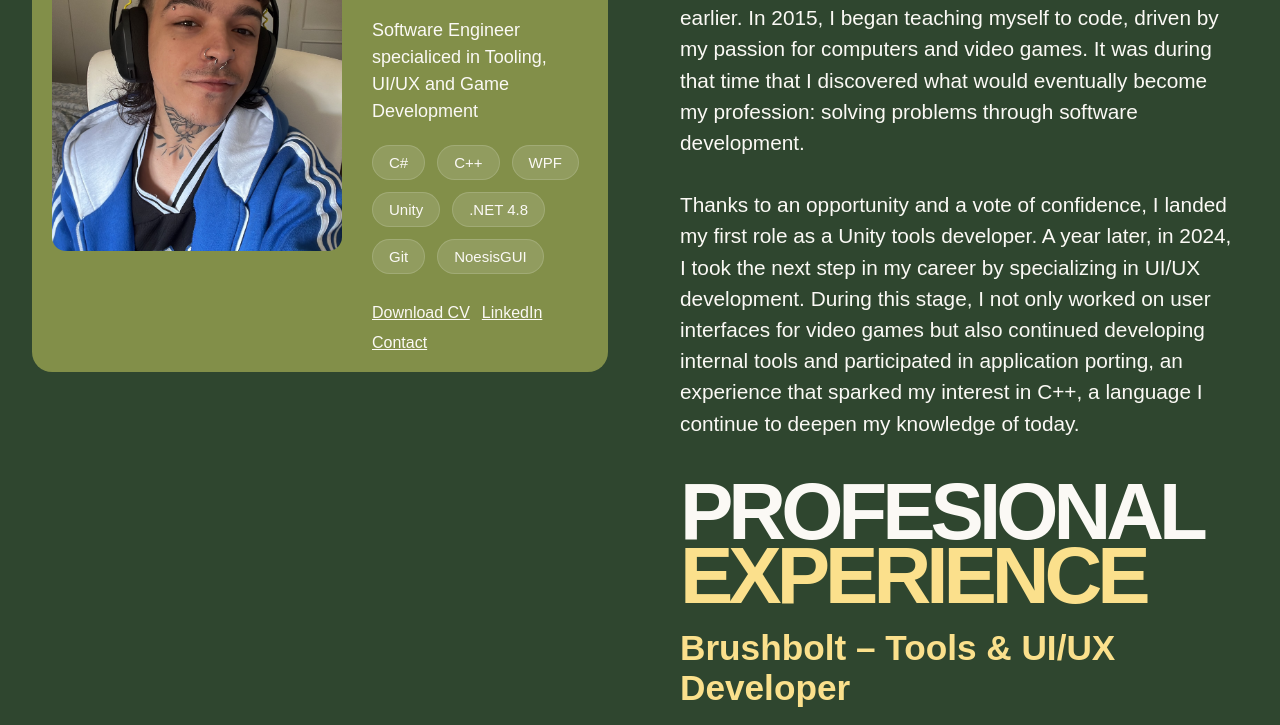
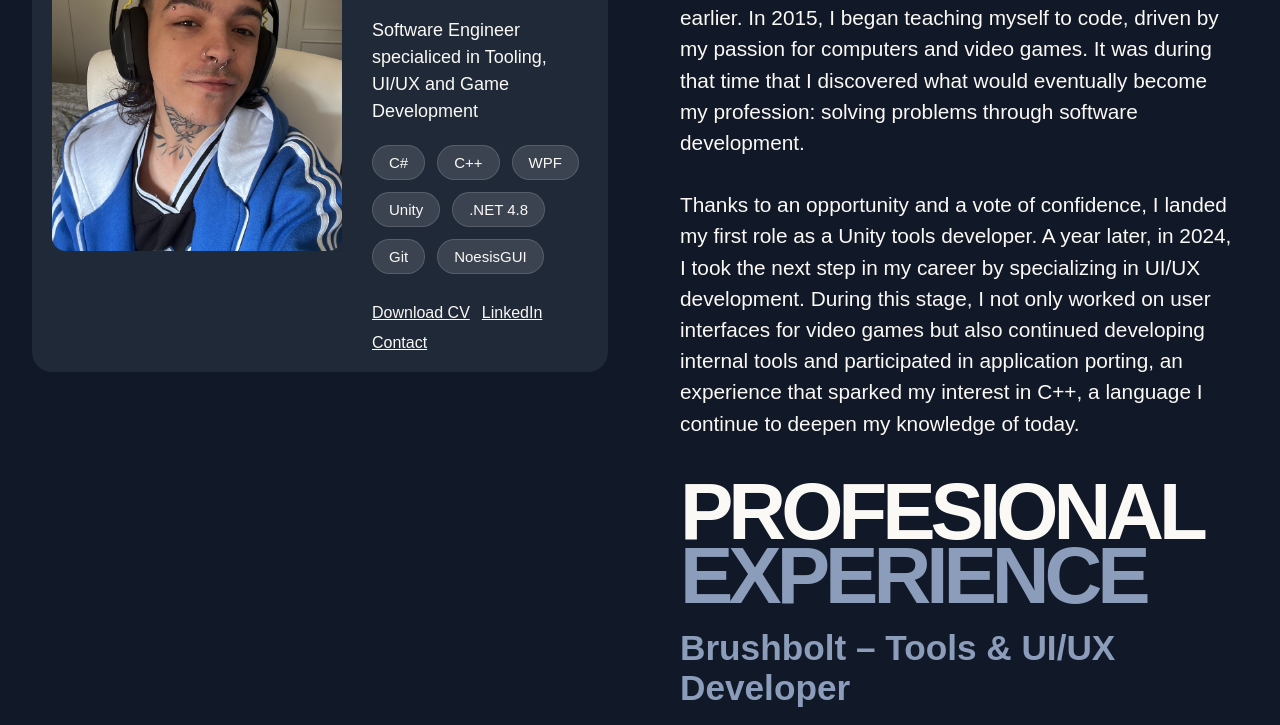
Before and after one commit to lleondlg05/WhoAmI, a plain HTML site: page index.html in a window 1280 px wide. Shown: the part 259-984 px from the top of the page. Drawn offline with nearby package versions, Linux system fonts and the light colour scheme.

Commit message:
Changed web colors

```diff
--- a/css/style.css
+++ b/css/style.css
@@ -1,16 +1,16 @@
 :root {
-    --bg: #2f462f;
+    --bg: #111827;
     --text: #fbf9f5;
-    --accent: #828f49;
-    --accent-secondary: #fbe08c;
+    --accent: #1F2937;
+    --accent-secondary: #8b9dbb;
 
-    --button-default: #31572c;
-    --button-hover: #4f772d;
-    --button-down: #90a955;
+    --button-default: #1F2937;
+    --button-hover: #1d4a92;
+    --button-down: #5572a9;
 
-    --text-default: #F9EFD8;
-    --text-hover: #F9EFD8;
-    --text-down: #F9EFD8;
+    --text-default: #F9FAFB;
+    --text-hover: #F9FAFB;
+    --text-down: #F9FAFB;
 
     --panel-width: 1200px;
     --content-width: 800px;
@@ -405,7 +405,7 @@ main {
     letter-spacing: 1px;
 
     color: var(--text-default);
-    background: var(--button-default);
+    background: var(--button-hover);
 
     transition: transform .2s ease,
                 background-color .2s ease,
@@ -413,7 +413,7 @@ main {
 }
 
 .default-button:hover{
-    background: var(--button-hover);
+    background: var(--accent-secondary);
     color: var(--text-hover);
 
     transform: scale(1.01);
```
